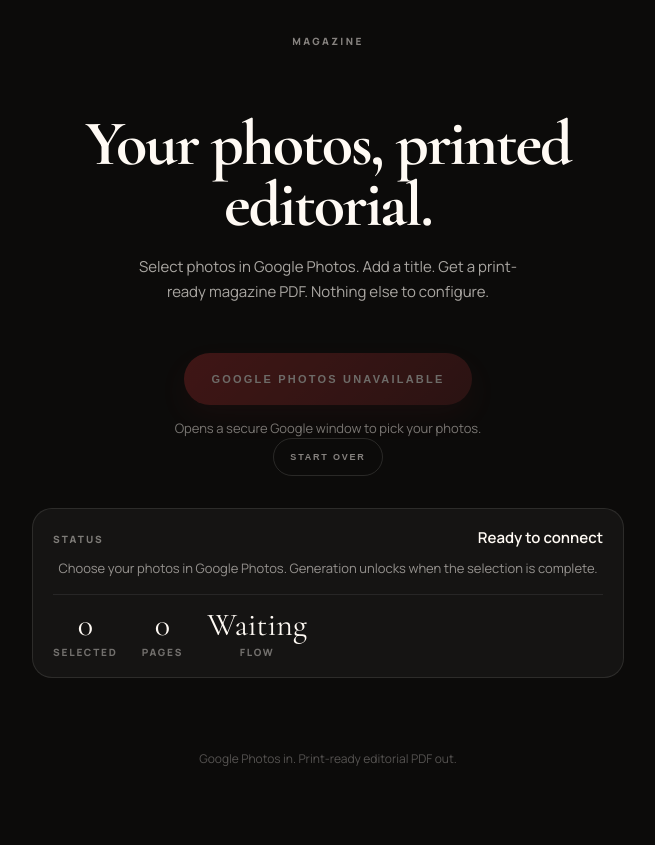
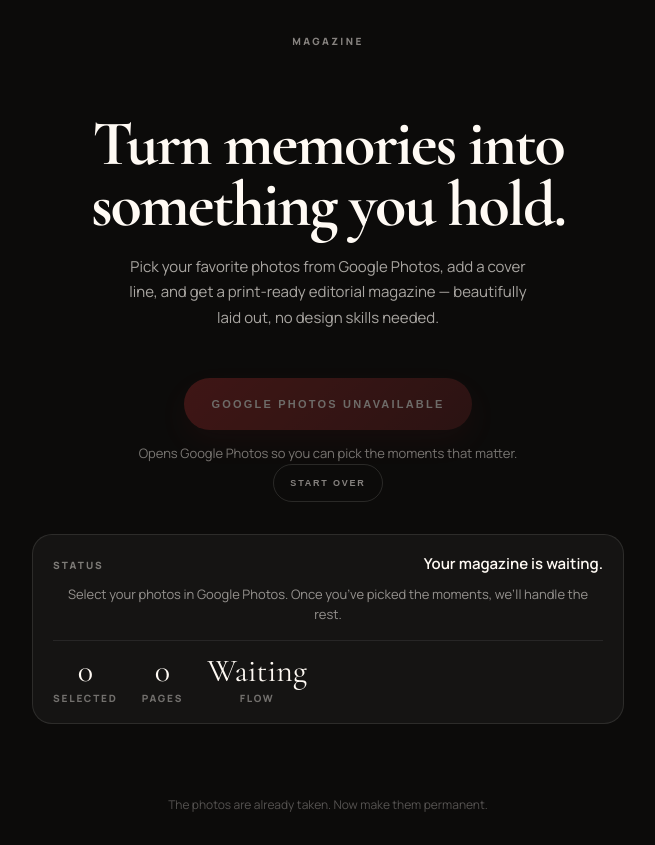
Before and after one commit to abhiasawa/Magazine, a Flask app: page / in a window 1280 px wide. Shown: the whole page, without its empty margins (312-967 px from the left). Before the commit the page ends 766 px from the top, so only its background shows below. Run offline with Flask 3, Linux system fonts and the light colour scheme.

Commit message:
Add generation progress bar, marketing copy, and fix Vercel timeout
- Progress bar with staged feedback during PDF generation (fetch-based)
- Rewrite all website copy with emotional, marketing-grade language
- Set Vercel function maxDuration to 60s (was defaulting to 10s,
  causing generation to silently timeout)

Co-Authored-By: Claude Opus 4.6 <noreply@anthropic.com>

```diff
--- a/magazine/review/static/style.css
+++ b/magazine/review/static/style.css
@@ -241,6 +241,33 @@ body {
     color: var(--muted);
 }
 
+/* ── Progress Bar ── */
+
+.progress-wrap {
+    margin-top: 20px;
+}
+
+.progress-track {
+    height: 6px;
+    border-radius: 3px;
+    background: rgba(24, 19, 16, 0.1);
+    overflow: hidden;
+}
+
+.progress-fill {
+    height: 100%;
+    width: 0%;
+    border-radius: 3px;
+    background: linear-gradient(90deg, #8c2727, #b83535);
+    transition: width 1.2s ease;
+}
+
+.progress-label {
+    margin: 10px 0 0;
+    font-size: 12px;
+    color: var(--muted);
+}
+
 /* ── Buttons ── */
 
 .btn {
--- a/magazine/review/templates/base.html
+++ b/magazine/review/templates/base.html
@@ -29,7 +29,7 @@
         </main>
 
         <footer class="site-footer">
-            <p>Google Photos in. Print-ready editorial PDF out.</p>
+            <p>The photos are already taken. Now make them permanent.</p>
         </footer>
     </div>
 
--- a/magazine/review/templates/import.html
+++ b/magazine/review/templates/import.html
@@ -2,26 +2,26 @@
 
 {% block content %}
 <section class="hero">
-    <h1 class="hero-title">Your photos, printed editorial.</h1>
-    <p class="hero-sub">Select photos in Google Photos. Add a title. Get a print-ready magazine PDF. Nothing else to configure.</p>
+    <h1 class="hero-title">Turn memories into something you hold.</h1>
+    <p class="hero-sub">Pick your favorite photos from Google Photos, add a cover line, and get a print-ready editorial magazine — beautifully laid out, no design skills needed.</p>
 </section>
 
 <section class="cta-section">
     {% if google_configured %}
-    <button id="google-start" class="btn btn-primary">Connect Google Photos</button>
+    <button id="google-start" class="btn btn-primary">Choose Your Photos</button>
     {% else %}
     <button class="btn btn-primary" disabled>Google Photos unavailable</button>
     {% endif %}
-    <p class="cta-help">Opens a secure Google window to pick your photos.</p>
+    <p class="cta-help">Opens Google Photos so you can pick the moments that matter.</p>
 
     <button type="button" id="google-reset" class="btn btn-ghost">Start over</button>
 
     <div class="status-bar" id="google-status-panel">
         <div class="status-row">
             <span class="status-label">Status</span>
-            <span class="status-value" id="google-status">Ready to connect</span>
+            <span class="status-value" id="google-status">Your magazine is waiting.</span>
         </div>
-        <p class="status-detail" id="google-detail">Choose your photos in Google Photos. Generation unlocks when the selection is complete.</p>
+        <p class="status-detail" id="google-detail">Select your photos in Google Photos. Once you've picked the moments, we'll handle the rest.</p>
         <div class="status-metrics">
             <div class="metric">
                 <span class="metric-num" id="selected-total">0</span>
@@ -40,8 +40,8 @@
 </section>
 
 <section class="generate-panel" id="generate-panel" hidden>
-    <h2 class="generate-heading">Add the cover line.</h2>
-    <p class="generate-sub">Strong title, simple subtitle. Less copy reads better in print.</p>
+    <h2 class="generate-heading">Give it a cover line.</h2>
+    <p class="generate-sub">A strong title and a quiet subtitle. The best covers say just enough.</p>
 
     <form action="{{ url_for('generate') }}" method="POST" id="generate-form">
         <input type="hidden" name="google_token" id="google-token-input">
@@ -57,7 +57,7 @@
 
         <div class="form-row">
             <label class="field field-title" for="title">
-                <span>Cover title</span>
+                <span>Cover Title</span>
                 <input type="text" id="title" name="title" value="{{ story_config.title }}" placeholder="Patricia & Robert" required>
             </label>
             <label class="field" for="subtitle">
@@ -67,13 +67,20 @@
         </div>
 
         <label class="field" for="dedication">
-            <span>Opening line</span>
-            <textarea id="dedication" name="dedication" placeholder="A quiet line for the opening page.">{{ story_config.dedication }}</textarea>
+            <span>Opening Dedication</span>
+            <textarea id="dedication" name="dedication" placeholder="For the years we almost forgot to photograph.">{{ story_config.dedication }}</textarea>
         </label>
 
         <div class="form-actions">
-            <button type="submit" class="btn btn-submit" id="generate-button">Generate Magazine PDF</button>
-            <p class="form-note">PDF downloads when generation finishes.</p>
+            <button type="submit" class="btn btn-submit" id="generate-button">Create Your Magazine</button>
+            <p class="form-note" id="form-note">Your PDF will download when it's ready. Print it, gift it, keep it.</p>
+        </div>
+
+        <div class="progress-wrap" id="progress-wrap" hidden>
+            <div class="progress-track">
+                <div class="progress-fill" id="progress-fill"></div>
+            </div>
+            <p class="progress-label" id="progress-label"></p>
         </div>
     </form>
 </section>
@@ -123,8 +130,8 @@
 
     function renderSession(session) {
         if (!session) {
-            googleStatus.textContent = 'Ready to connect';
-            googleDetail.textContent = 'Choose your photos in Google Photos. Generation unlocks when the selection is complete.';
+            googleStatus.textContent = 'Your magazine is waiting.';
+            googleDetail.textContent = 'Select your photos in Google Photos. Once you\u2019ve picked the moments, we\u2019ll handle the rest.';
             flowStateEl.textContent = 'Waiting';
             selectedTotalEl.textContent = '0';
             estimatedPagesEl.textContent = '0';
@@ -240,10 +247,95 @@
         });
     }
 
+    const progressWrap = document.getElementById('progress-wrap');
+    const progressFill = document.getElementById('progress-fill');
+    const progressLabel = document.getElementById('progress-label');
+    const formNote = document.getElementById('form-note');
+
+    const stages = [
+        { pct: 5,   label: 'Downloading photos from Google Photos' },
+        { pct: 35,  label: 'Downloading photos from Google Photos' },
+        { pct: 50,  label: 'Building magazine layout' },
+        { pct: 65,  label: 'Rendering PDF pages' },
+        { pct: 85,  label: 'Rendering PDF pages' },
+        { pct: 95,  label: 'Running preflight checks' },
+    ];
+
+    function setProgress(pct, label) {
+        progressFill.style.width = pct + '%';
+        if (label) progressLabel.textContent = label;
+    }
+
     if (generateForm && generateButton) {
-        generateForm.addEventListener('submit', () => {
+        generateForm.addEventListener('submit', async (e) => {
+            e.preventDefault();
             generateButton.disabled = true;
-            generateButton.textContent = 'Generating PDF\u2026';
+            generateButton.hidden = true;
+            formNote.hidden = true;
+            progressWrap.hidden = false;
+            setProgress(0, 'Starting generation');
+
+            // Advance through stages on a timer
+            let stageIdx = 0;
+            const stageTimer = setInterval(() => {
+                if (stageIdx < stages.length) {
+                    setProgress(stages[stageIdx].pct, stages[stageIdx].label);
+                    stageIdx++;
+                }
+            }, 3000);
+
+            try {
+                const res = await fetch(generateForm.action, {
+                    method: 'POST',
+                    body: new FormData(generateForm),
+                });
+
+                clearInterval(stageTimer);
+
+                if (!res.ok) {
+                    const text = await res.text();
+                    throw new Error(text || 'Generation failed');
+                }
+
+                const contentType = res.headers.get('content-type') || '';
+                if (contentType.includes('application/pdf')) {
+                    setProgress(100, 'Done — downloading PDF');
+                    const blob = await res.blob();
+                    const url = URL.createObjectURL(blob);
+                    const a = document.createElement('a');
+                    a.href = url;
+                    a.download = 'Magazine.pdf';
+                    document.body.appendChild(a);
+                    a.click();
+                    a.remove();
+                    URL.revokeObjectURL(url);
+                    setTimeout(() => {
+                        progressWrap.hidden = true;
+                        generateButton.hidden = false;
+                        generateButton.disabled = false;
+                        formNote.hidden = false;
+                        setProgress(0, '');
+                    }, 2000);
+                } else {
+                    // Server redirected back with flash error (HTML response)
+                    setProgress(0, '');
+                    progressWrap.hidden = true;
+                    generateButton.hidden = false;
+                    generateButton.disabled = false;
+                    formNote.hidden = false;
+                    formNote.textContent = 'Generation failed. Check the error above and try again.';
+                    // Reload to show flash message
+                    window.location.reload();
+                }
+            } catch (err) {
+                clearInterval(stageTimer);
+                setProgress(0, '');
+                progressWrap.hidden = true;
+                generateButton.hidden = false;
+                generateButton.disabled = false;
+                formNote.hidden = false;
+                formNote.textContent = 'Error: ' + (err.message || 'Generation failed');
+            }
         });
     }
 
```
Also changed, not shown: vercel.json.
